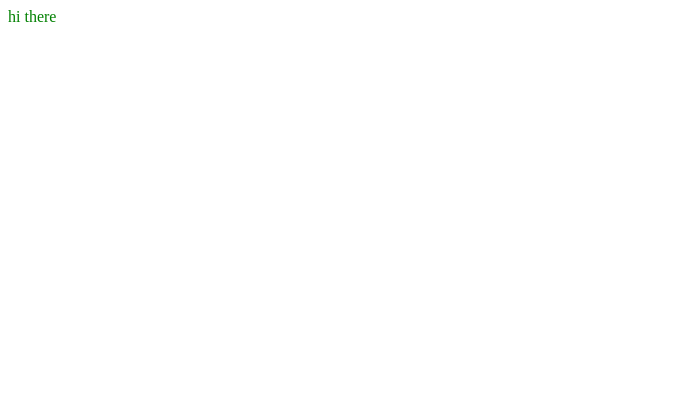
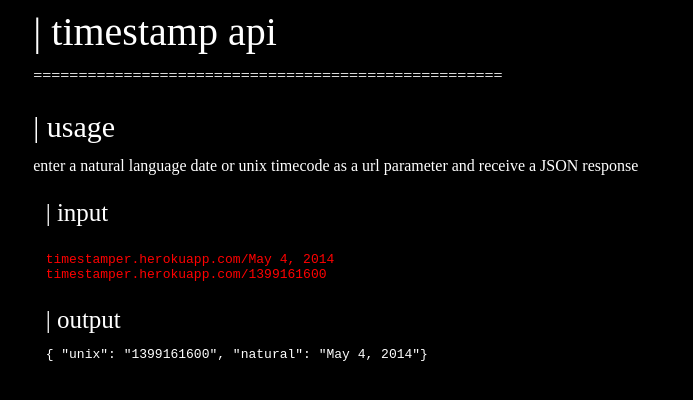
Before and after one commit to jspeda/timestamper, a website: page index.html in a window 1280 px wide. Shown: the whole page, without its empty margins (0-693 px from the left). Drawn offline with Linux system fonts and the light colour scheme.

Commit message:
Changed main JS file to app.js and added content and styling to homepage.

```diff
--- a/index.html
+++ b/index.html
@@ -6,8 +6,32 @@
   <link rel="stylesheet" href="/public/style.css">
 </head>
 <body>
-  <div>
-    hi there
+  <div class="container">
+    <div class="header">
+      | timestamp api
+    </div>
+    <div class="divider">
+      ====================================================
+    </div>
+    <div class="main">
+      <div class="usage">| usage</div>
+      <div class="description">
+        enter a natural language date or unix timecode as a url parameter and
+        receive a JSON response
+      </div>
+      <div class="example-input">
+        <div class="input">| input</div>
+        <div></div>
+        <code>timestamper.herokuapp.com/May 4, 2014</code>
+        <code>timestamper.herokuapp.com/1399161600</code>
+      </div>
+      <div class="example-output">
+        <div class="output">| output</div>
+        <code>{ "unix": "1399161600", "natural": "May 4, 2014"}</code>
+      </div>
+    </div>
+    <div class="footer">
+    </div>
   </div>
 </body>
 </html>
--- a/package.json
+++ b/package.json
@@ -2,10 +2,10 @@
   "name": "timestamp",
   "version": "1.0.0",
   "description": "timestamp microservice",
-  "main": "index.js",
+  "main": "app.js",
   "scripts": {
     "test": "echo \"Error: no test specified\" && exit 1",
-    "start": "nodemon index.js"
+    "start": "nodemon app.js"
   },
   "author": "",
   "license": "ISC",
--- a/public/style.css
+++ b/public/style.css
@@ -1,3 +1,48 @@
-div {
-  color: green
+body {
+  background: black;
+  color: white;
 }
+
+.divider {
+  margin-top: 1%;
+}
+
+.container {
+  display: flex;
+  flex-direction: column;
+  justify-content: center;
+  margin-left: 2%;
+}
+
+.header {
+  font-size: 40px;
+}
+
+.main {
+  margin-top: 1%;
+  display: flex;
+  flex-direction: column;
+}
+
+.main div {
+  display: flex;
+  flex-direction: column;
+  margin-top: 1%;
+}
+
+.usage {
+  font-size: 30px;
+}
+
+.example-input code {
+  color: red;
+}
+
+.example-input, .example-output, .error {
+  margin-left: 1%;
+}
+
+.input, .output{
+  font-size: 25px;
+  margin-bottom: 1%;
+}
```
Also changed, not shown: app.js (renamed from index.js).
